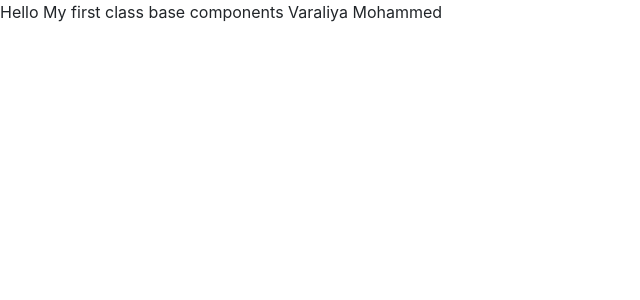
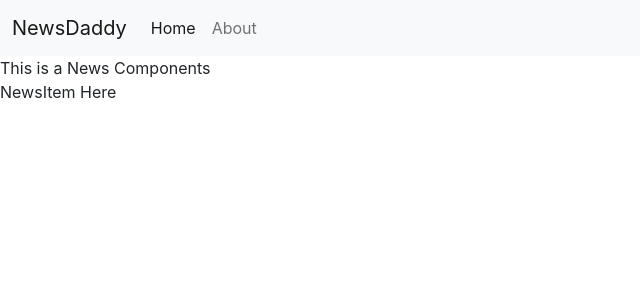
Before and after one commit to Mohammedvaraliya/NewsApp-ReactApp, a React (Create React App) app: page /home in a window 1280 px wide. Shown: the top 300 px of the page, without its empty margins (0-640 px from the left). Built offline with nearby package versions, Linux system fonts and the light colour scheme.

Commit message:
Add NewsApp components

```diff
--- a/public/index.html
+++ b/public/index.html
@@ -7,7 +7,7 @@
     <meta name="theme-color" content="#000000" />
     <meta
       name="description"
-      content="Web site created using create-react-app"
+      content="NewsDaddy is a news app which can be use to grap the latest news bites. If you are intersested in news, whether, politics and sports news, NewsDaddy is all about latest news."
     />
     <link rel="apple-touch-icon" href="%PUBLIC_URL%/logo192.png" />
     <!--
@@ -25,7 +25,7 @@
       work correctly both with client-side routing and a non-root public URL.
       Learn how to configure a non-root public URL by running `npm run build`.
     -->
-    <title>React App</title>
+    <title>NewsDaddy - Get latest news.</title>
   </head>
   <body>
     <noscript>You need to enable JavaScript to run this app.</noscript>
--- a/src/App.js
+++ b/src/App.js
@@ -1,15 +1,18 @@
 import './App.css';
 
 import React, { Component } from 'react'
+import Navbar from './components/Navbar';
+import News from './components/News';
+import NewsItem from './components/NewsItem';
 
 export default class App extends Component {
-
-  name = "Varaliya Mohammed"
 
   render() {
     return (
       <div>
-        Hello My first class base components {this.name}
+        <Navbar/>
+        <News/>
+        <NewsItem/>
         </div>
     )
   }
--- /dev/null
+++ b/src/components/Navbar.js
@@ -0,0 +1,34 @@
+import PropTypes from 'prop-types'
+import React, { Component } from 'react'
+
+export class Navbar extends Component {
+    static propTypes = {}
+
+    render() {
+        return (
+            <>
+                <nav className="navbar navbar-expand-lg bg-light">
+                    <div className="container-fluid">
+                        <a className="navbar-brand" href="#">NewsDaddy</a>
+                        <button className="navbar-toggler" type="button" data-bs-toggle="collapse" data-bs-target="#navbarSupportedContent" aria-controls="navbarSupportedContent" aria-expanded="false" aria-label="Toggle navigation">
+                            <span className="navbar-toggler-icon"></span>
+                        </button>
+                        <div className="collapse navbar-collapse" id="navbarSupportedContent">
+                            <ul className="navbar-nav me-auto mb-2 mb-lg-0">
+                                <li className="nav-item">
+                                    <a className="nav-link active" aria-current="page" href="/home">Home</a>
+                                </li>
+                                <li className="nav-item">
+                                    <a className="nav-link" href="/about">About</a>
+                                </li>
+
+                            </ul>
+                        </div>
+                    </div>
+                </nav>
+            </>
+        )
+    }
+}
+
+export default Navbar
--- /dev/null
+++ b/src/components/News.js
@@ -0,0 +1,16 @@
+import PropTypes from 'prop-types'
+import React, { Component } from 'react'
+
+export class News extends Component {
+  static propTypes = {}
+
+  render() {
+    return (
+      <div>
+        This is a News Components
+      </div>
+    )
+  }
+}
+
+export default News
--- /dev/null
+++ b/src/components/NewsItem.js
@@ -0,0 +1,16 @@
+import PropTypes from 'prop-types'
+import React, { Component } from 'react'
+
+export class NewsItem extends Component {
+  static propTypes = {}
+
+  render() {
+    return (
+      <div>
+        NewsItem Here
+      </div>
+    )
+  }
+}
+
+export default NewsItem
```
